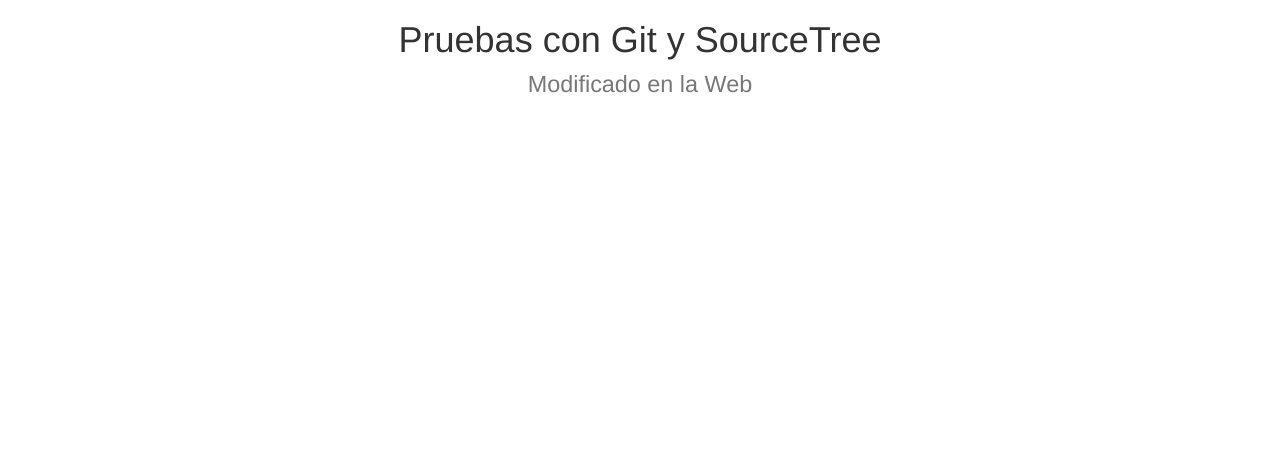
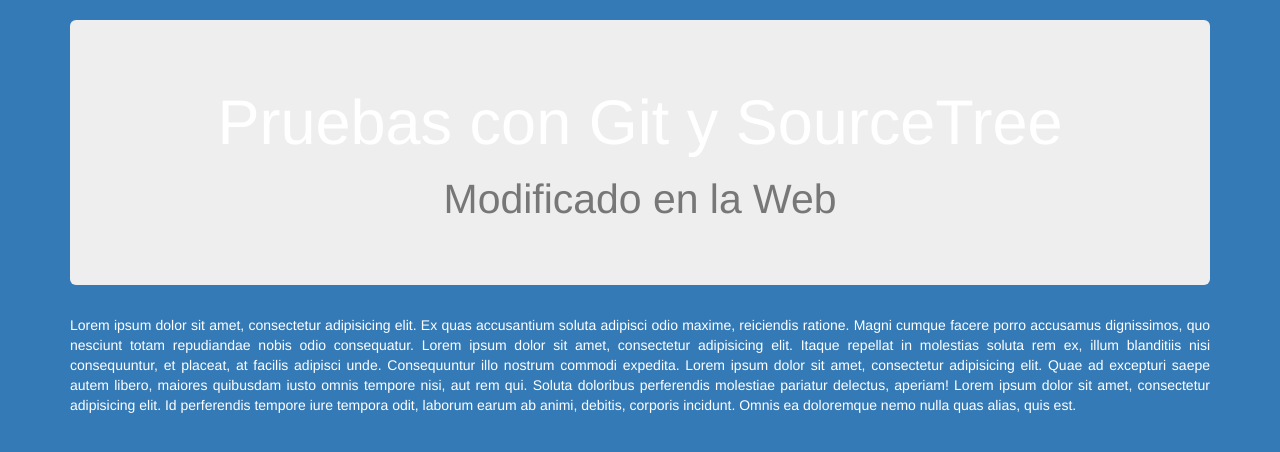
Before and after one commit to Ing-Web/SourceTree, a plain HTML site: page index.html in a window 1280 px wide. Drawn offline with Linux system fonts and the light colour scheme.

Commit message:
Se pone color al fondo y se agregan otras cosas

```diff
--- a/index.html
+++ b/index.html
@@ -6,8 +6,15 @@
 	<link rel="stylesheet" type="text/css" href="css/bootstrap.min.css">
 	<link rel="stylesheet" type="text/css" href="css/bootstrap-theme.min.css">
 </head>
-<body>
-	<h1 class="text-center">Pruebas con Git y SourceTree<small><br>Modificado en la Web</small></h1>
+<body class="bg-primary">
+<br>
+	<div class="container">
+		<div class="jumbotron">
+			<h1 class="text-center">Pruebas con Git y SourceTree<small><br>Modificado en la Web</small>
+			</h1>
+		</div>
+			<p class="text-justify">Lorem ipsum dolor sit amet, consectetur adipisicing elit. Ex quas accusantium soluta adipisci odio maxime, reiciendis ratione. Magni cumque facere porro accusamus dignissimos, quo nesciunt totam repudiandae nobis odio consequatur. Lorem ipsum dolor sit amet, consectetur adipisicing elit. Itaque repellat in molestias soluta rem ex, illum blanditiis nisi consequuntur, et placeat, at facilis adipisci unde. Consequuntur illo nostrum commodi expedita. Lorem ipsum dolor sit amet, consectetur adipisicing elit. Quae ad excepturi saepe autem libero, maiores quibusdam iusto omnis tempore nisi, aut rem qui. Soluta doloribus perferendis molestiae pariatur delectus, aperiam! Lorem ipsum dolor sit amet, consectetur adipisicing elit. Id perferendis tempore iure tempora odit, laborum earum ab animi, debitis, corporis incidunt. Omnis ea doloremque nemo nulla quas alias, quis est.</p>
 
+	</div>
 </body>
 </html>
```
